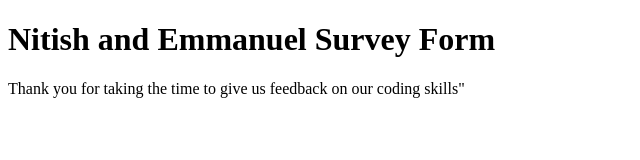
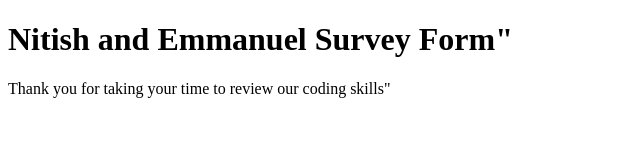
Before and after one commit to Nitish5925/nitish-emmanuel, a plain HTML site: page index.html in a window 1280 px wide. Shown: the whole page, without its empty margins (0-640 px from the left). Drawn offline with Linux system fonts and the light colour scheme.

Commit message:
index
steps 1&2

```diff
--- a/index.html
+++ b/index.html
@@ -22,7 +22,7 @@
 
     -->
     <script  src="js/index.js"></script>
-    <h1 id="title">Nitish and Emmanuel Survey Form</h1>
-    <p id="description">Thank you for taking the time to give us feedback on our coding skills"</p>
+    <h1 id="title">Nitish and Emmanuel Survey Form"</h1>
+    <p id="description">Thank you for taking your time to review our coding skills"</p>
   </body>
 </html>
```
